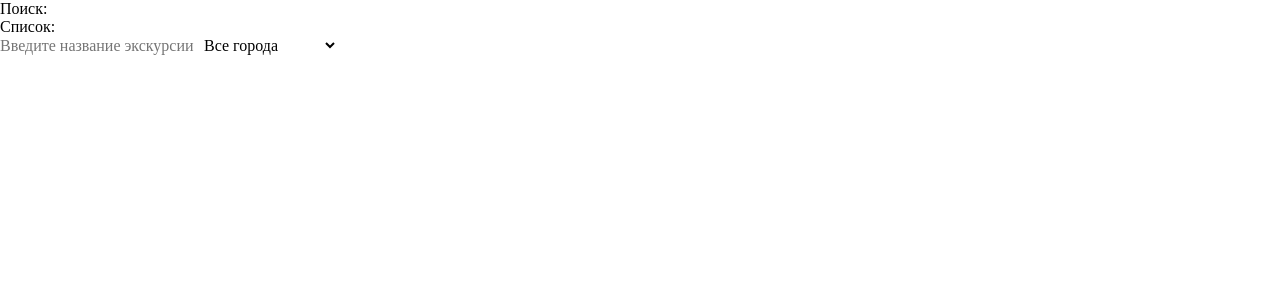
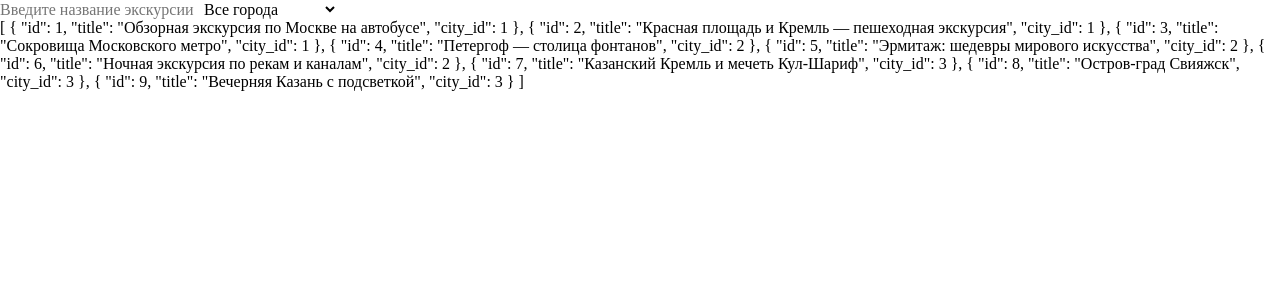
Before and after one commit to Alexandra-Vikhareva/vue3-tour-search, a Vue app: page / in a window 1280 px wide. Shown: the top 300 px of the page. Built offline with nearby package versions, Linux system fonts and the light colour scheme.

Commit message:
Реализована фильтрация экскурсий

```diff
--- a/src/App.vue
+++ b/src/App.vue
@@ -1,5 +1,5 @@
 <script setup lang="ts">
-import { ref } from 'vue';
+import { ref, computed } from 'vue';
 
 import ToursSearch from './components/ToursSearch.vue';
 import CitySelect from './components/CitySelect.vue';
@@ -9,9 +9,6 @@ interface Tour {
   title: string,
   city_id: number
 }
-
-const searchQuery = ref('');
-const selectedCityId = ref(null);
 
 const tours: Tour[] = [
   { id: 1, title: 'Обзорная экскурсия по Москве на автобусе', city_id: 1 },
@@ -24,14 +21,25 @@ const tours: Tour[] = [
   { id: 8, title: 'Остров-град Свияжск', city_id: 3 },
   { id: 9, title: 'Вечерняя Казань с подсветкой', city_id: 3 }
 ]
+
+const searchQuery = ref('');
+const selectedCityId = ref(null);
+const filteredTours = computed<Tour[]>(() => {
+  const query = searchQuery.value.toLowerCase().trim()
+  return tours.filter((tour) => {
+    return (
+      (!selectedCityId.value || tour.city_id === selectedCityId.value)
+      && (!query || tour.title.toLowerCase().includes(query)))
+  })
+})
+
 </script>
 
 <template>
-  <p>Поиск: {{ searchQuery }}</p>
-  <p>Список: {{ selectedCityId }}</p>
-
   <ToursSearch
     v-model="searchQuery"/>
   <CitySelect
     v-model="selectedCityId"/>
+
+  <p>{{ filteredTours }}</p>
 </template>
```
